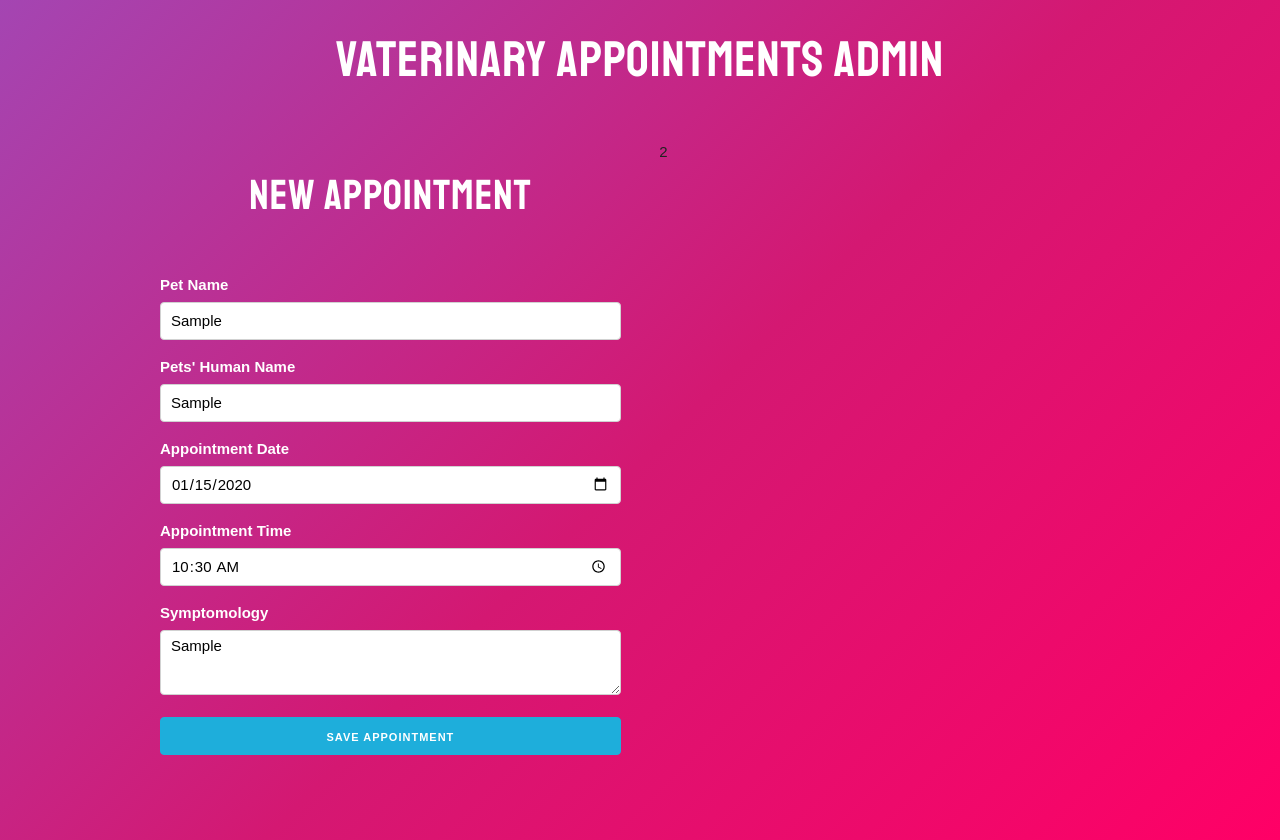
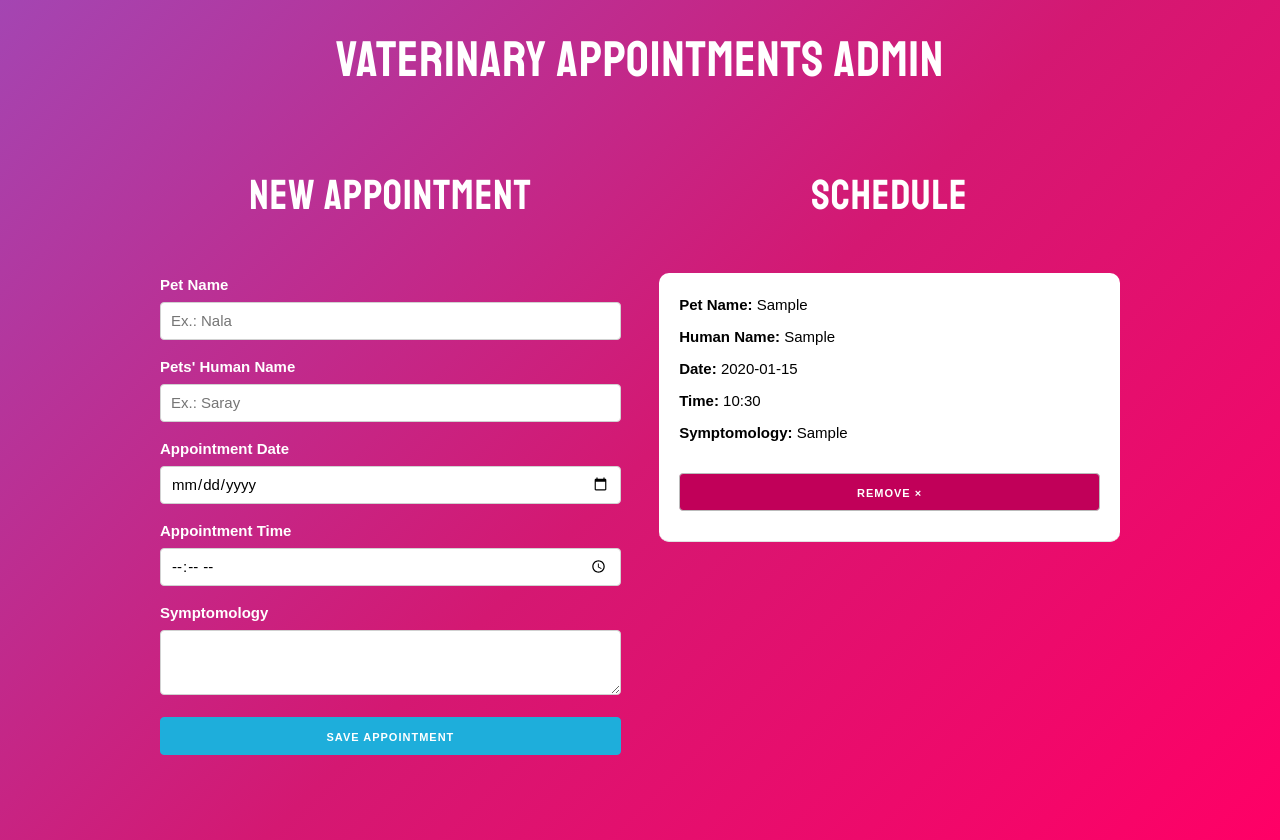
Before and after one commit to JsonDmz95/react-medicalAppointentAdmin, a React (Create React App) app: page / in a window 1280 px wide. Both pictures are taken after typing "Sample", "Sample", "2020-01-15", "10:30", "Sample" into the empty fields and a click on the button "SAVE APPOINTMENT". Built offline with nearby package versions, Linux system fonts and the light colour scheme.

Commit message:
Adding and removing appointmens from schedule

```diff
--- a/src/App.js
+++ b/src/App.js
@@ -1,8 +1,27 @@
-import React, {Fragment} from 'react';
+import React, {Fragment, useState} from 'react';
 import Form from './components/Form';
+import Appointment from './components/Appointment';
 
 
 function App() {
+
+  // schedule state
+  const [schedule, updateSchedule] = useState([]);
+
+  //add new appointment to schedule
+  const addAppointment = appointment => {
+    updateSchedule([
+      ...schedule,
+      appointment
+    ]);
+  }
+
+  //remove appointment from schedule
+  const removeAppointment = id =>{
+    const newschedule = schedule.filter(appointment => appointment.id !== id);
+    updateSchedule(newschedule);
+  }
+
   return (
     <Fragment>
           <h1>Vaterinary appointments admin</h1>
@@ -10,9 +29,20 @@ function App() {
           <div className="container">
               <div className="row">
                 <div className="one-half column">
-                  <Form />
+                  <Form
+                    addAppointment={addAppointment}
+                  />
                 </div>
-                <div className="one-half column">2</div>
+                <div className="one-half column">
+                  <h2>Schedule</h2>
+                  {schedule.map(appointment => (
+                    <Appointment
+                      key={appointment.id}
+                      appointment={appointment}
+                      removeAppointment={removeAppointment}
+                    />
+                  ))}
+                </div>
               </div>
           </div>
     </Fragment>
--- /dev/null
+++ b/src/components/Appointment.js
@@ -0,0 +1,27 @@
+import React from "react";
+
+const Appointment = ({ appointment, removeAppointment }) => (
+  <div className="appointment">
+    <p>
+      Pet Name: <span>{appointment.pet}</span>
+    </p>
+    <p>
+      Human Name: <span>{appointment.name}</span>
+    </p>
+    <p>
+      Date: <span>{appointment.date}</span>
+    </p>
+    <p>
+      Time: <span>{appointment.time}</span>
+    </p>
+    <p>
+      Symptomology: <span>{appointment.sympthoms}</span>
+    </p>
+
+    <button
+      className="button remove u-full-width"
+      onClick={() => removeAppointment(appointment.id)}
+    >Remove &times;</button>
+  </div>
+);
+export default Appointment;
--- a/src/components/Form.js
+++ b/src/components/Form.js
@@ -1,7 +1,7 @@
 import React, { Fragment, useState } from "react";
-import {v4 as uuid} from "uuid";
+import { v4 as uuid } from "uuid";
 
-const Form = () => {
+const Form = ({ addAppointment }) => {
   //Creatin Appointment State
   const [appointment, updateAppointment] = useState({
     pet: "",
@@ -17,19 +17,25 @@ const Form = () => {
   const handleChange = (e) => {
     updateAppointment({
       ...appointment,
-      [e.target.name]: e.target.value
+      [e.target.name]: e.target.value,
     });
   };
 
   //get Values
-  const {pet, name, date, time, sympthoms} = appointment;
+  const { pet, name, date, time, sympthoms } = appointment;
 
   //handleSubmit Declaration
   const handleSubmit = (e) => {
     e.preventDefault();
 
     //Fields Validation
-    if(pet.trim() === '' || name.trim() === '' || date.trim() === '' || time.trim() === '' || sympthoms.trim() === ''){
+    if (
+      pet.trim() === "" ||
+      name.trim() === "" ||
+      date.trim() === "" ||
+      time.trim() === "" ||
+      sympthoms.trim() === ""
+    ) {
       updateError(true);
       return;
     }
@@ -37,24 +43,30 @@ const Form = () => {
 
     //Asign ID
     appointment.id = uuid();
-    console.log(appointment);
+    // console.log(appointment);
 
     //Create Appintment
+    addAppointment(appointment);
 
     //Clean Form
-  }
+    updateAppointment({
+      pet: "",
+      name: "",
+      date: "",
+      time: "",
+      sympthoms: "",
+    });
+  };
 
   return (
     <Fragment>
       <h2>New Appointment</h2>
 
-      {
-        error ? <p className="alert-error">All the fields are required</p> : null
-      }
+      {error ? (
+        <p className="alert-error">All the fields are required</p>
+      ) : null}
 
-      <form
-        onSubmit = {handleSubmit}
-      >
+      <form onSubmit={handleSubmit}>
         <label>Pet Name</label>
         <input
           type="text"
--- a/src/index.css
+++ b/src/index.css
@@ -19,21 +19,21 @@ h1, h2  {
   font-family: 'Staatliches', cursive;
   letter-spacing: 1px;
 }
-.lista-citas .media {
+.schedule .media {
   border-bottom: 1px solid #e1e1e1;
   padding-bottom: 3rem;
 }
 
-.lista-citas .media:last-of-type{
+.schedule .media:last-of-type{
   border-bottom: 0;
 }
-.lista-citas .media-body p {
+.schedule .media-body p {
   margin:0;
 }
-.lista-citas .media-body button {
+.schedule .media-body button {
   margin-top: 1rem!important;
 }
-.lista-citas .media-body span {
+.schedule .media-body span {
   font-weight: bold;
 }
 
@@ -52,31 +52,31 @@ input[type="time"] {
     box-sizing: border-box;
 }
 
-.cita {
+.appointment {
   padding: 2rem;
   background: white;
   border-bottom: 1px solid #e1e1e1;
   color: black;
 }
 
-.cita p {
+.appointment p {
   font-weight: bold;
   margin-bottom: .8rem;
 }
-.cita p span {
+.appointment p span {
   font-weight: normal;
 
 }
-.cita:first-of-type {
+.appointment:first-of-type {
   border-top-left-radius: 1rem;
   border-top-right-radius: 1rem;
 }
-.cita:last-of-type {
+.appointment:last-of-type {
   border-bottom-left-radius: 1rem;
   border-bottom-right-radius: 1rem;
 }
-.button.eliminar,
-.button.eliminar:hover {
+.button.remove,
+.button.remove:hover {
   background-color: #c10059;
   color: white;
   margin-top: 2rem;
```
